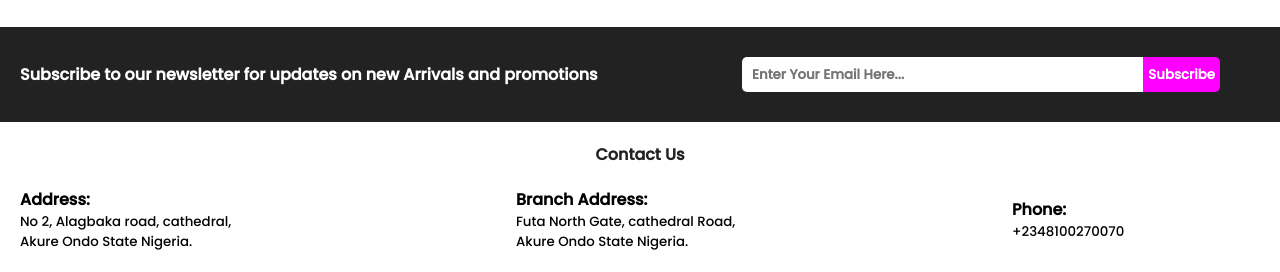
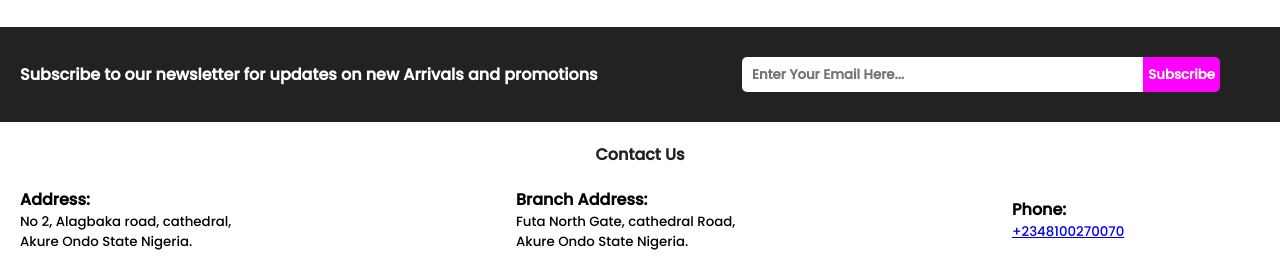
Before and after one commit to GABRIELOFGOD/ronkestore.github.io, a plain HTML site: page index.html in a window 1280 px wide. Shown: the part 3920-4192 px from the top of the page. Drawn offline with Linux system fonts and the light colour scheme.

Commit message:
Add files via upload

```diff
--- a/index.html
+++ b/index.html
@@ -383,7 +383,7 @@
                 </div>
                 <div class="address">
                     <strong>Phone:</strong>
-                    <small>+2348100270070</small>
+                    <small><a href="tel:+234 810-027-0070">+2348100270070</a></small>
                 </div>
             </div>
         </footer>
```
